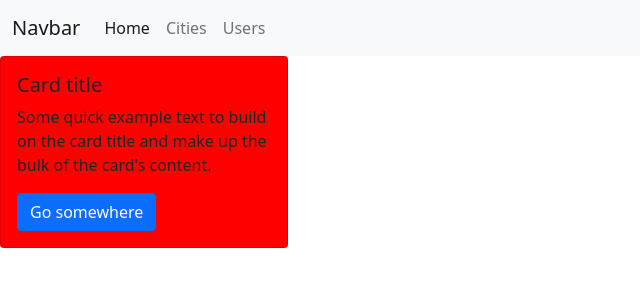
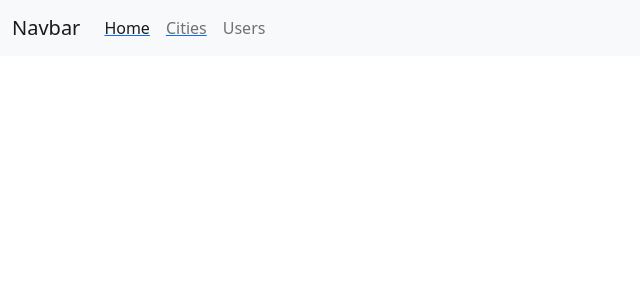
Before and after one commit to asdtha/My-Tinerary, a React (Create React App) app: page / in a window 1280 px wide. Shown: the top 300 px of the page, without its empty margins (0-640 px from the left). Built offline with nearby package versions, Linux system fonts and the light colour scheme.

Commit message:
components changes

```diff
--- a/src/App.js
+++ b/src/App.js
@@ -1,5 +1,5 @@
 import Home from './components/Home'
-import CityCard from './components/CityCard'
+import Cities from './components/Cities'
 import Navbar from './components/Navbar';
 import {BrowserRouter,Routes,Route} from 'react-router-dom';
 import './App.css'
@@ -7,20 +7,16 @@ import './App.css'
 
 function App() {
   return (
-    <>
-     <Navbar />
-    <Home />
 
-    </>
-   /*  <BrowserRouter>
+    <BrowserRouter>
 
     <Routes>
-      <Route path="/" element={<Home />}  </>
-      <Route path="/cities" element={<CityCard />}  </>
-
+   {/*  <Navbar /> */}
+      <Route path="/" element={<Home />} />
+      <Route path="/cities" element={<Cities />} />
     </Routes>
     </BrowserRouter>
-     */
+
   );
 }
 
--- a/src/components/Home.jsx
+++ b/src/components/Home.js
@@ -1,15 +1,13 @@
 import React from "react";
 import Navbar from "./Navbar";
-import CityCard from "./CityCard";
 import '../App.css'
 
 
 function Home(){
     return (
-        <>
-      {/*   <Navbar/>  */}
-        <CityCard/>
-        </>
+
+         <Navbar/>
+
     )
 }
 
--- a/src/components/Navbar.jsx
+++ b/src/components/Navbar.js
@@ -1,13 +1,10 @@
 import React from "react";
+import {Link as Linkrouter } from 'react-router-dom'
 
 
 function Navbar(){
     return (
-       /*  <div className="navbar">
-            <button>Home</button>
-            <button>Cities</button>
-            <button>Users</button>
-        </div> */
+
         <nav className="navbar navbar-expand-lg navbar-light bg-light city-navbar">
   <div className="container-fluid">
     <a className="navbar-brand" href="#">Navbar</a>
@@ -16,8 +13,8 @@ function Navbar(){
     </button>
     <div className="collapse navbar-collapse" id="navbarNavAltMarkup">
       <div className="navbar-nav">
-        <a className="nav-link active" aria-current="page" href="#">Home</a>
-        <a className="nav-link" href="#">Cities</a>
+      <Linkrouter><a className="nav-link active" aria-current="page" to="/">Home</a></Linkrouter>
+      <Linkrouter><a className="nav-link" to="/cities">Cities</a></Linkrouter>
         <a className="nav-link" href="#">Users</a>
 
       </div>
```
Also changed, not shown: src/components/Cities.js (renamed from src/components/CityCard.jsx).
